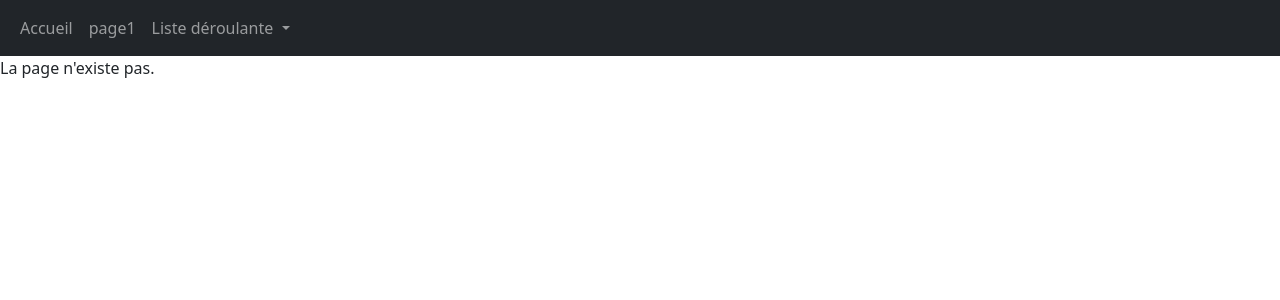
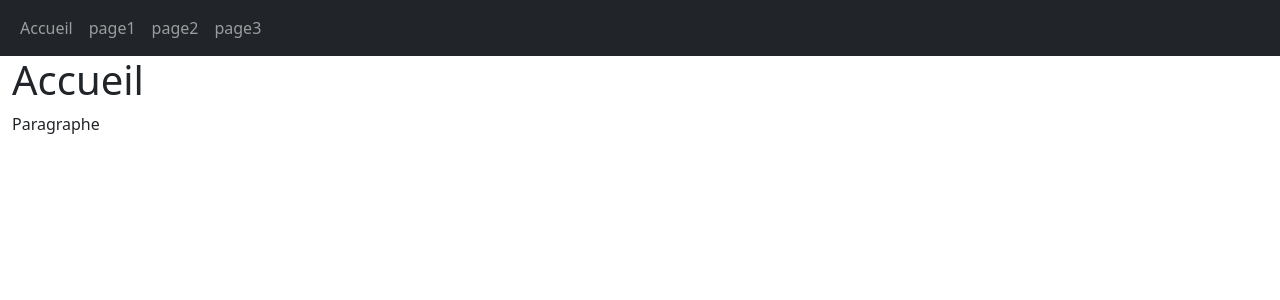
Before and after one commit to L-TCD/blog, a PHP site: page /home in a window 1280 px wide. Shown: the top 300 px of the page. Run offline with PHP 8.4, Linux system fonts and the light colour scheme.

Commit message:
renamed files

```diff
--- a/controllers/MainController.controller.php
+++ b/controllers/MainController.controller.php
@@ -1,6 +1,6 @@
 <?php
 class MainController {
-	private function genererPage($data){
+	private function generatePage($data){
 		extract($data);
 		ob_start();
 		require_once($view);
@@ -8,14 +8,14 @@ class MainController {
 		require_once($template);
 	}
 
-	public function accueil(){
+	public function home(){
 		$data_page = [
 			"page_description" => "Description de la page d'accueil",
 			"page_title" => "Titre de la page d'accueil",
-			"view" => "views/accueil.view.php",
+			"view" => "views/home.view.php",
 			"template" => "views/common/template.php"
 		];
-		$this->genererPage($data_page);
+		$this->generatePage($data_page);
 	}
 	public function page1(){
 		$data_page = [
@@ -24,35 +24,35 @@ class MainController {
 			"view" => "views/page1.view.php",
 			"template" => "views/common/template.php"
 		];
-		$this->genererPage($data_page);
+		$this->generatePage($data_page);
 	}
 	public function page2(){
 		$data_page = [
 			"page_description" => "Description de la page 2",
 			"page_title" => "Titre de la page 2",
-			"view" => "views/page1.view.php",
+			"view" => "views/page2.view.php",
 			"template" => "views/common/template.php"
 		];
-		$this->genererPage($data_page);
+		$this->generatePage($data_page);
 	}
 	public function page3(){
 		$data_page = [
 			"page_description" => "Description de la page 3",
 			"page_title" => "Titre de la page 3",
-			"view" => "views/page1.view.php",
+			"view" => "views/page3.view.php",
 			"template" => "views/common/template.php"
 		];
-		$this->genererPage($data_page);
+		$this->generatePage($data_page);
 	}
-	public function pageErreur($msg){
+	public function pageError($msg){
 		$data_page = [
 			"page_description" => "Page de gestion d'erreur",
 			"page_title" => "Page d'erreur",
 			"msg" => $msg,
-			"view" => "views/erreur.view.php",
+			"view" => "views/error.view.php",
 			"template" => "views/common/template.php"
 		];
-		$this->genererPage($data_page);
+		$this->generatePage($data_page);
 	}
 
 
--- a/index.php
+++ b/index.php
@@ -4,15 +4,14 @@ $mainController = new MainController();
 
 try{
 	if(empty($_GET['page'])){
-		$page = "accueil";
+		$page = "home";
 	} else {
 		$url = explode("/", filter_var($_GET['page'],FILTER_SANITIZE_URL));
 		$page = $url[0];
 	}
-
 	switch($page){
-		case "accueil" :
-			$mainController->accueil();
+		case "home" :
+			$mainController->home();
 		break;
 		case "page1" :
 			$mainController->page1();
@@ -26,5 +25,5 @@ try{
 		default : throw new Exception("La page n'existe pas.");
 	}
 } catch (Exception $e){
-	$mainController->pageErreur($e->getMessage());
+	$mainController->pageError($e->getMessage());
 }
--- a/views/common/menu.php
+++ b/views/common/menu.php
@@ -6,19 +6,16 @@
     <div class="collapse navbar-collapse" id="navbarSupportedContent">
       <ul class="navbar-nav me-auto mb-2 mb-lg-0">
         <li class="nav-item">
-          <a class="nav-link" aria-current="page" href="accueil">Accueil</a>
+          <a class="nav-link" aria-current="page" href="home">Accueil</a>
         </li>
         <li class="nav-item">
           <a class="nav-link" href="page1">page1</a>
         </li>
-        <li class="nav-item dropdown">
-          <a class="nav-link dropdown-toggle" href="#" id="navbarDropdown" role="button" data-bs-toggle="dropdown" aria-expanded="false">
-            Liste déroulante
-          </a>
-          <ul class="dropdown-menu" aria-labelledby="navbarDropdown">
-            <li><a class="dropdown-item" href="page2">page2</a></li>
-            <li><a class="dropdown-item" href="page3">page3</a></li>
-          </ul>
+		<li class="nav-item">
+          <a class="nav-link" href="page2">page2</a>
+        </li>
+		<li class="nav-item">
+          <a class="nav-link" href="page3">page3</a>
         </li>
       </ul>
     </div>
--- a/views/common/template.php
+++ b/views/common/template.php
@@ -10,8 +10,9 @@
 </head>
 <body>
     <?php require_once("views/common/menu.php"); ?>
-
-    <?= $page_content; ?>
+	<div class="container-fluid">
+    	<?= $page_content; ?>
+	</div>
 	<script src="https://cdn.jsdelivr.net/npm/bootstrap@5.0.2/dist/js/bootstrap.bundle.min.js" integrity="sha384-MrcW6ZMFYlzcLA8Nl+NtUVF0sA7MsXsP1UyJoMp4YLEuNSfAP+JcXn/tWtIaxVXM" crossorigin="anonymous"></script>
 </body>
 </html>
```
Also changed, not shown: views/error.view.php (renamed from views/erreur.view.php), views/home.view.php (renamed from views/accueil.view.php).
